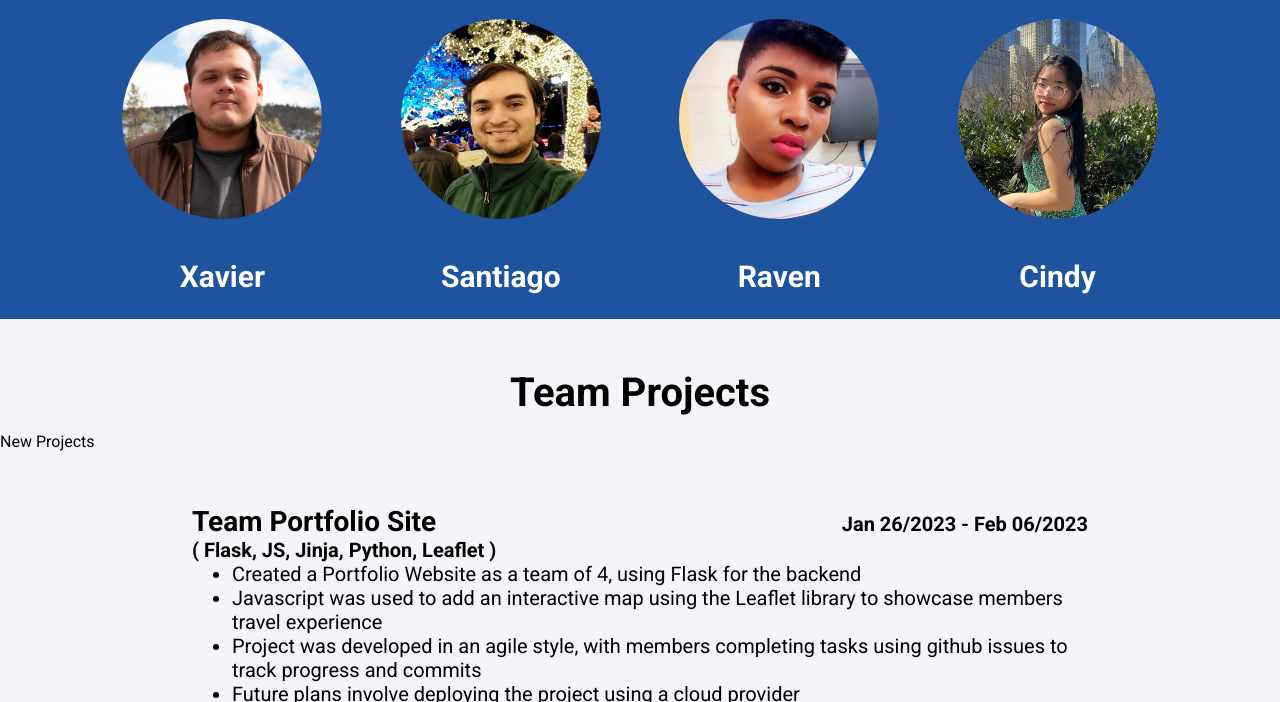
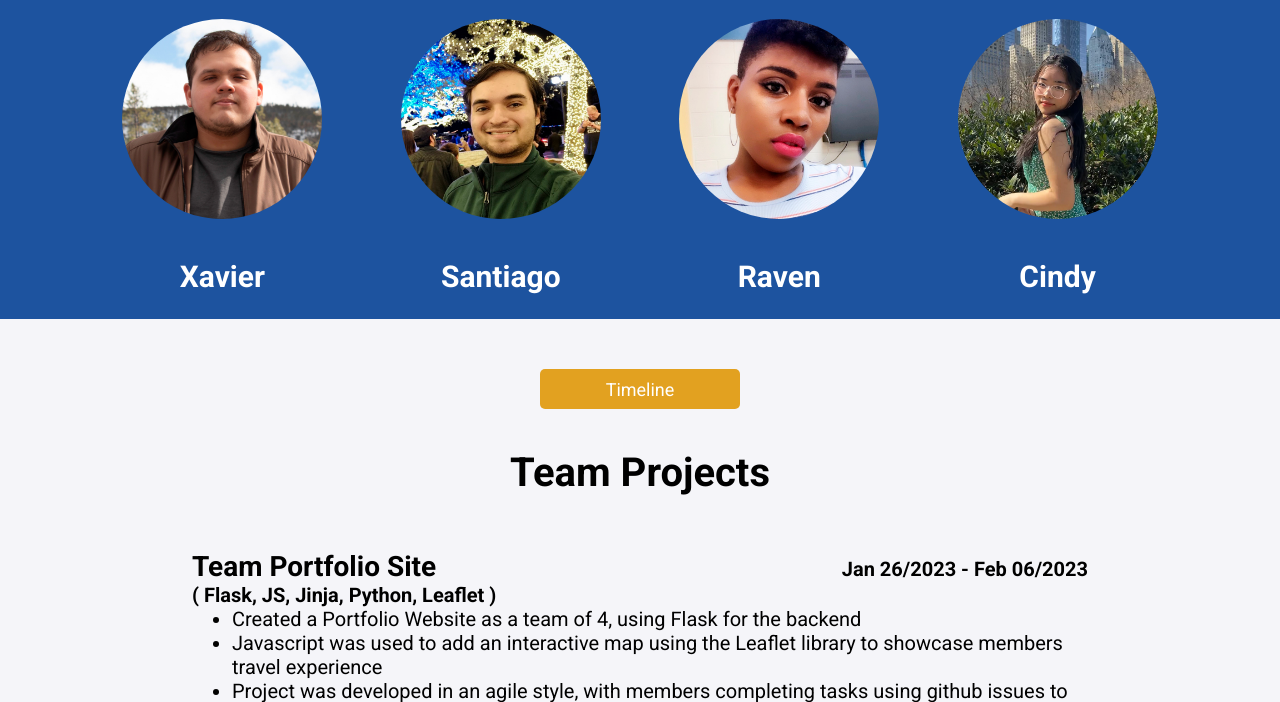
Before and after one commit to SantiagoVeraEspinoza/PersonalPortfolio, a Flask app: page / in a window 1280 px wide. Shown: the part 71-773 px from the top of the page. Run offline with Flask 2, Linux system fonts and the light colour scheme; parts of the project's set-up code (start-up, migrations or seed data) failed here and were passed over.

Commit message:
Timeline button

```diff
--- a/app/static/styles/main.css
+++ b/app/static/styles/main.css
@@ -234,6 +234,46 @@ textarea {
 
 /* Div Projects */
 
+.yellow-container {
+  width: 300px;
+  height: 40px;
+
+  justify-content: center;
+
+  margin-left: auto;
+  margin-right: auto;
+
+  margin-bottom: 40px;
+}
+
+.yellow-box {
+  width: 200px;
+  height: 40px;
+  border-radius: 5px;
+  font-size: 18px;
+
+  color: white;
+  text-decoration: none;
+
+  background-color: #e2a120;
+  display: flex;
+  align-items: center;
+  justify-content: center;
+
+  margin: auto;
+
+  transition: width 0.2s ease-in-out;
+  backface-visibility: hidden;
+  pointer-events: auto;
+}
+
+.yellow-box:hover {
+  width: 300px;
+  cursor: pointer;
+
+  pointer-events: auto;
+}
+
 .project-header {
   display: flex;
   justify-content: space-between;
--- a/app/templates/index.html
+++ b/app/templates/index.html
@@ -62,9 +62,14 @@
     </div>
   </div>
 
+  <div class="yellow-container">
+    <a href="/timeline" class="yellow-box">
+      <p>Timeline</p>
+    </a>
+  </div>
+
   <div class="section-header">
     <h1>Team Projects</h1>
-    <p>New Projects</p>
   </div>
 
   {%for i in range(team_projects["project"] | length)%}
```
